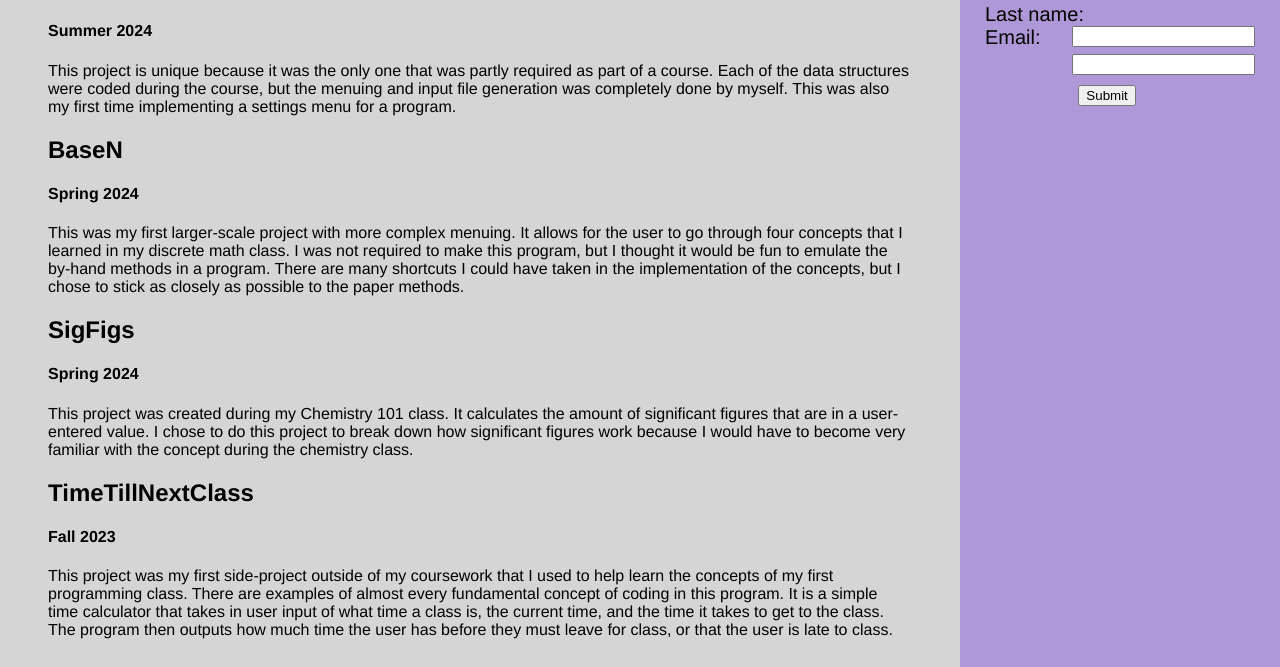
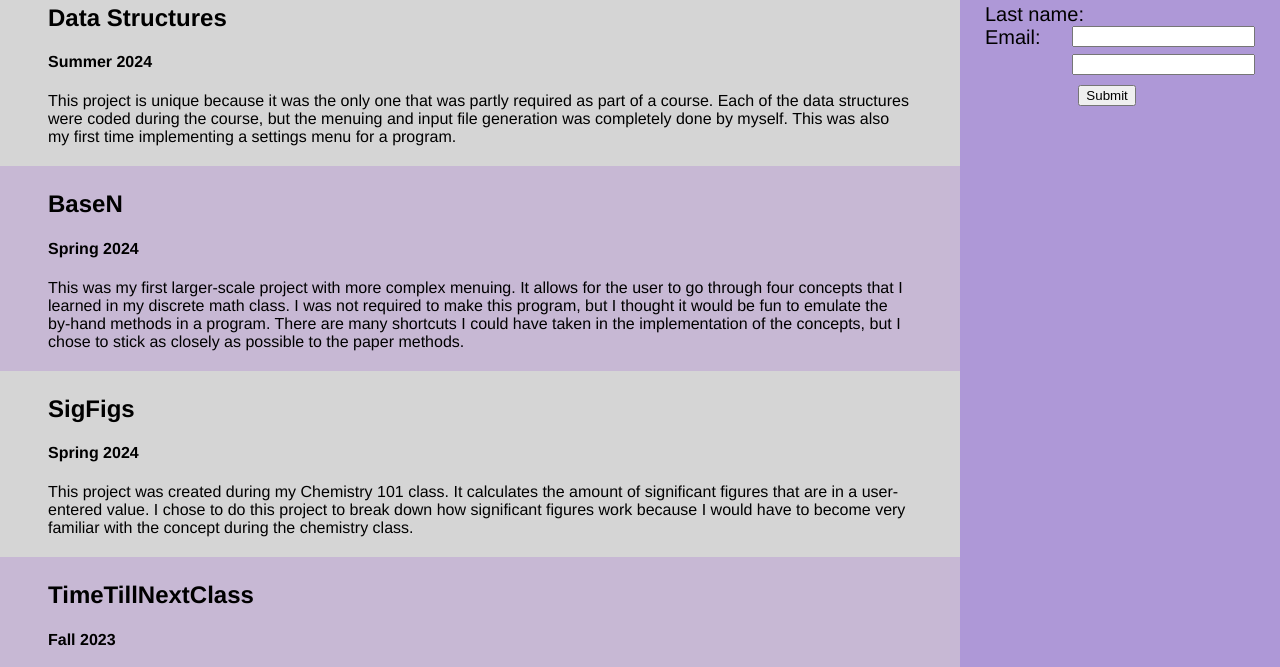
Before and after one commit to AidanJScott/Personal-Website, a plain HTML site: page projects/index.html in a window 1280 px wide. Shown: the part 427-1094 px from the top of the page. Drawn offline with Linux system fonts and the light colour scheme.

Commit message:
Update projects.css
added alternating row colors to project page

```diff
--- a/styles/projects.css
+++ b/styles/projects.css
@@ -13,7 +13,13 @@ header {grid-area: head;}
 nav{grid-area: navi;}
 main{
 	grid-area: main;
-	padding-right: 5%;
+	padding: 0%;
+}
+main div {
+	padding: 0.25rem 5%;
+}
+main div.alternate {
+	background-color: #c7b8d4;
 }
 
 aside{grid-area: asid;}
```
